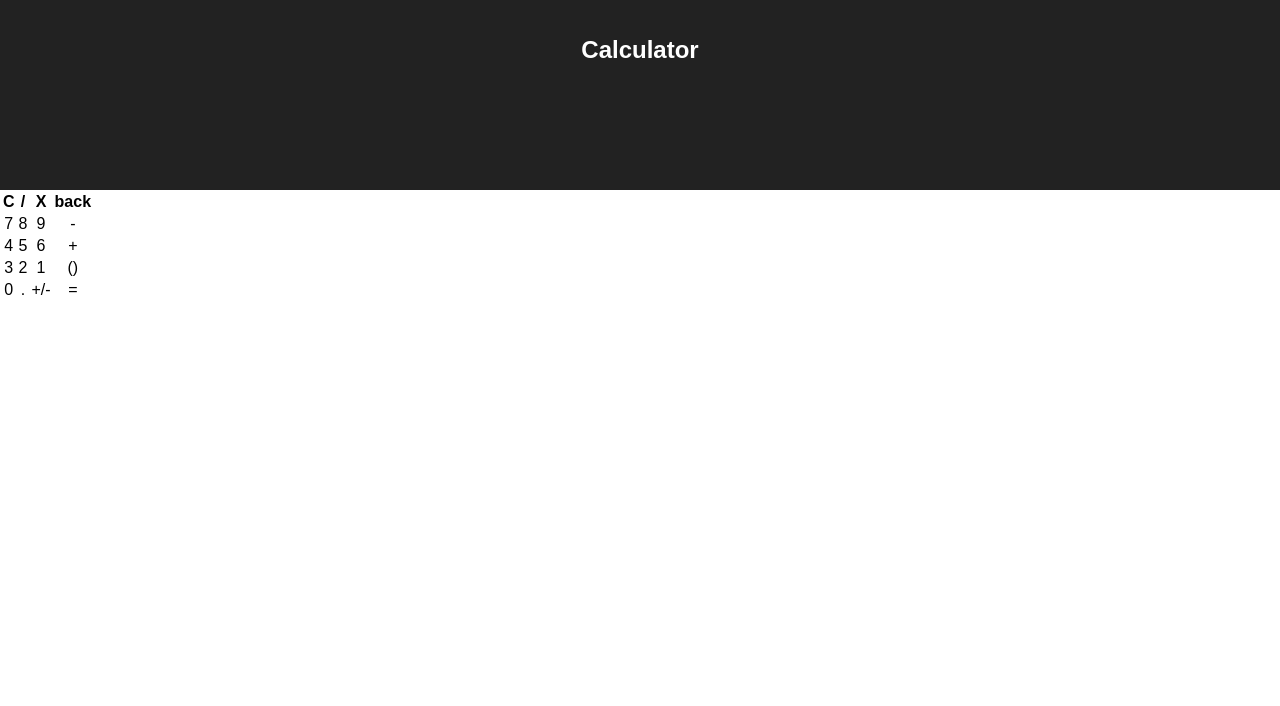
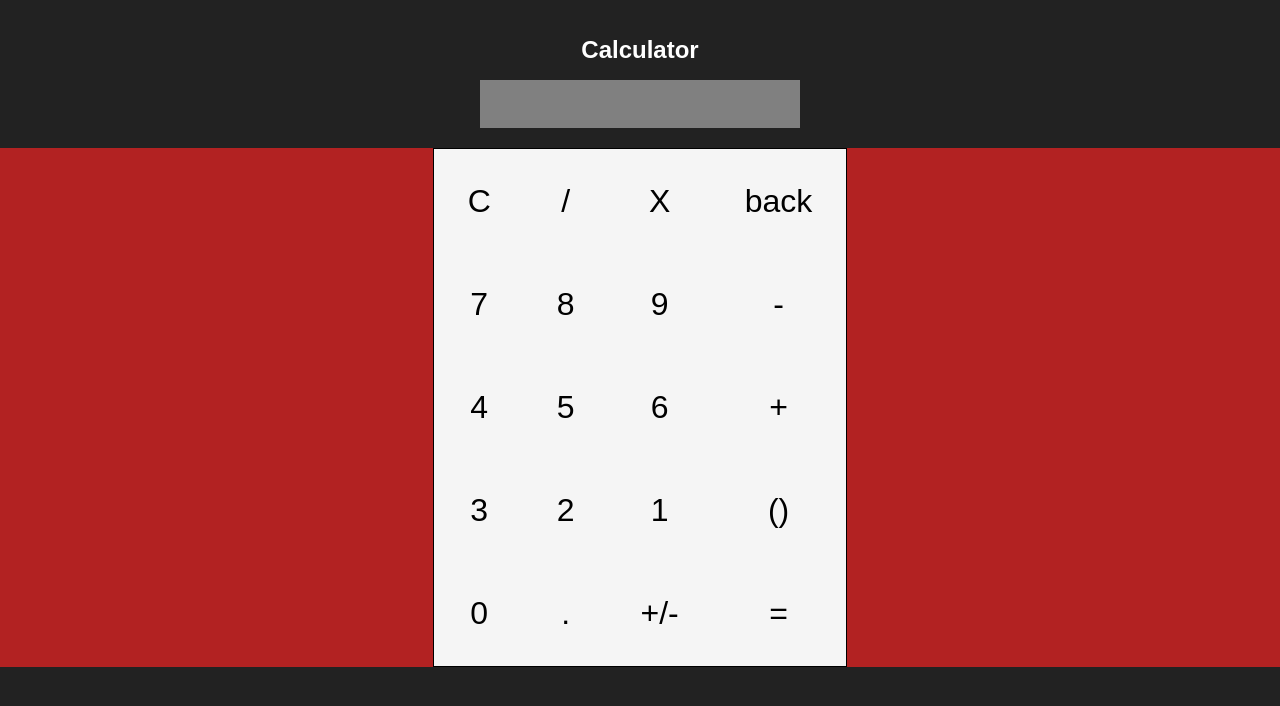
Before and after one commit to smilingkite/calculator, a React (Create React App) app: page / in a window 1280 px wide. Shown: the top 706 px of the page. Built offline with nearby package versions, Linux system fonts and the light colour scheme.

Commit message:
basic styles

```diff
--- a/src/App.js
+++ b/src/App.js
@@ -9,39 +9,42 @@ class App extends Component {
         <header className="App-header">
 
           <h1 className="App-title">Calculator</h1>
+          <p className="calculation "></p>
         </header>
-        <table class="tg">
+        <div className="calculator">
+          <table className="tg">
             <tr>
-            <th class="tg-yw4l">C</th>
-            <th class="tg-yw4l">/</th>
-            <th class="tg-yw4l">X</th>
-            <th class="tg-yw4l">back</th>
+              <td className="button ">C</td>
+              <td className="button ">/</td>
+              <td className="button ">X</td>
+              <td className="button ">back</td>
             </tr>
             <tr>
-            <td class="tg-yw4l">7</td>
-            <td class="tg-yw4l">8</td>
-            <td class="tg-yw4l">9</td>
-            <td class="tg-yw4l">-</td>
+              <td className="button ">7</td>
+              <td className="button ">8</td>
+              <td className="button ">9</td>
+              <td className="button ">-</td>
             </tr>
             <tr>
-            <td class="tg-yw4l">4</td>
-            <td class="tg-yw4l">5</td>
-            <td class="tg-yw4l">6</td>
-            <td class="tg-yw4l">+</td>
+              <td className="button ">4</td>
+              <td className="button ">5</td>
+              <td className="button ">6</td>
+              <td className="button ">+</td>
             </tr>
             <tr>
-            <td class="tg-yw4l">3</td>
-            <td class="tg-yw4l">2</td>
-            <td class="tg-yw4l">1</td>
-            <td class="tg-yw4l">()</td>
+              <td className="button ">3</td>
+              <td className="button ">2</td>
+              <td className="button ">1</td>
+              <td className="button ">()</td>
             </tr>
             <tr>
-            <td class="tg-yw4l">0</td>
-            <td class="tg-yw4l">.</td>
-            <td class="tg-yw4l">+/-</td>
-            <td class="tg-yw4l">=</td>
+              <td className="button ">0</td>
+              <td className="button ">.</td>
+              <td className="button ">+/-</td>
+              <td className="button ">=</td>
             </tr>
           </table>
+        </div>
       </div>
     );
   }
--- a/src/App.scss
+++ b/src/App.scss
@@ -1,15 +1,11 @@
-.App {
+.App, body {
   text-align: center;
+  background-color: #222;
 }
 
-.App-logo {
-  animation: App-logo-spin infinite 20s linear;
-  height: 80px;
-}
 
 .App-header {
   background-color: #222;
-  height: 150px;
   padding: 20px;
   color: white;
 }
@@ -18,11 +14,26 @@
   font-size: 1.5em;
 }
 
-.App-intro {
-  font-size: large;
+.calculation {
+  width: 20em;
+  height: 3em;
+  background: grey;
+  margin: 0 auto;
 }
 
-@keyframes App-logo-spin {
-  from { transform: rotate(0deg); }
-  to { transform: rotate(360deg); }
+.calculator {
+  margin: 0 auto;
+  background: firebrick;
 }
+
+.tg {
+  border: 1px solid;
+  margin: 0 auto;
+  background: whitesmoke;
+  font-size: 2em;
+}
+.button {
+  padding: 1em;
+  // background: whitesmoke;
+  cursor: pointer;
+}
```
Lines whose indentation alone changed are shown as unchanged.
